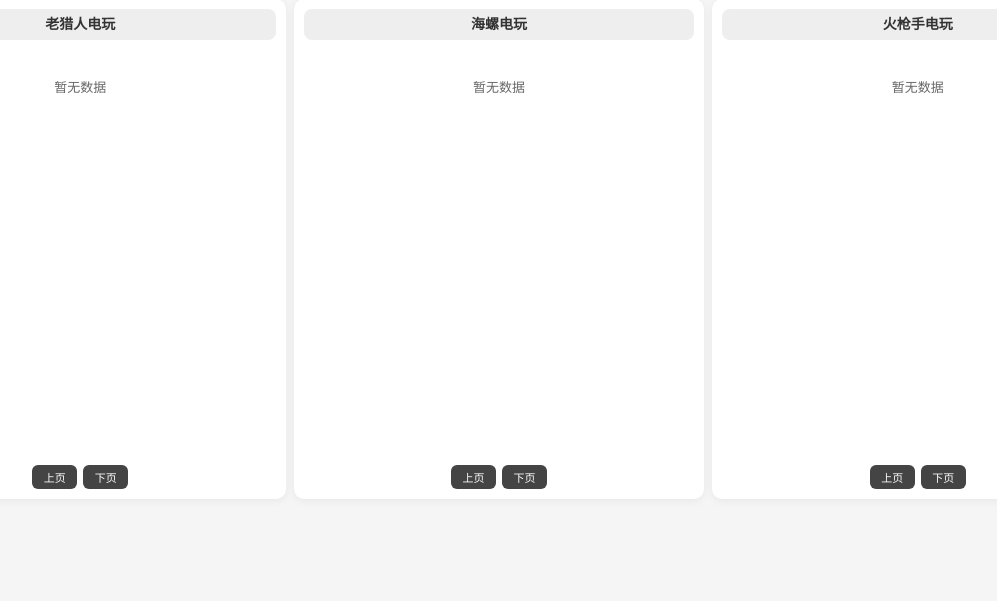
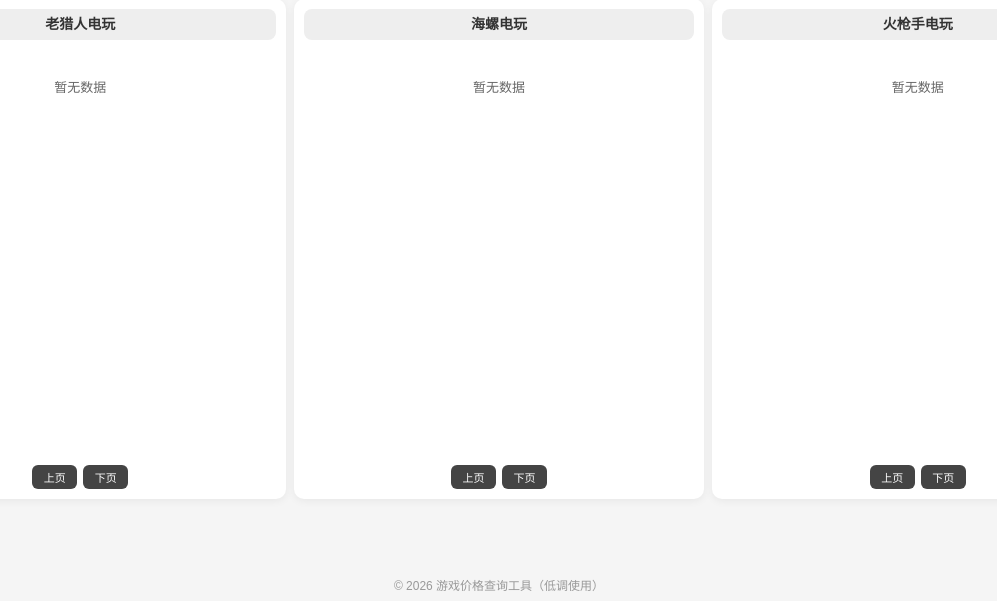
Before and after one commit to BanBrick-zhang/GameCardBattle, a Flask app: page / in a window 1280 px wide. Shown: the part 199-800 px from the top of the page, without its empty margins (141-1138 px from the left). Run offline with Flask 3, Linux system fonts and the light colour scheme.

Commit message:
Update index.html

```diff
--- a/templates/index.html
+++ b/templates/index.html
@@ -77,10 +77,18 @@
 <div id="loadingOverlay"
      style="display:none; position:fixed; top:0; left:0; width:100%; height:100%; background:rgba(0,0,0,0.6); z-index:9999; justify-content:center; align-items:center;">
     <div style="background:#fff; padding:20px 30px; border-radius:10px; font-size:16px; font-weight:bold;">
-        请稍后，正在查询中...
+        请稍后，正在查询中，加载图片较为缓慢请耐心等待...
     </div>
 </div>
 
+<!-- 图片放大弹窗 -->
+<div id="imgZoomOverlay" onclick="closeZoom()">
+    <img id="zoomImg" src="">
+</div>
+
+<div class="footer-copyright">
+    © 2026 游戏价格查询工具（低调使用）
+</div>
 <script src="../static/script.js"></script>
 </body>
 
```
